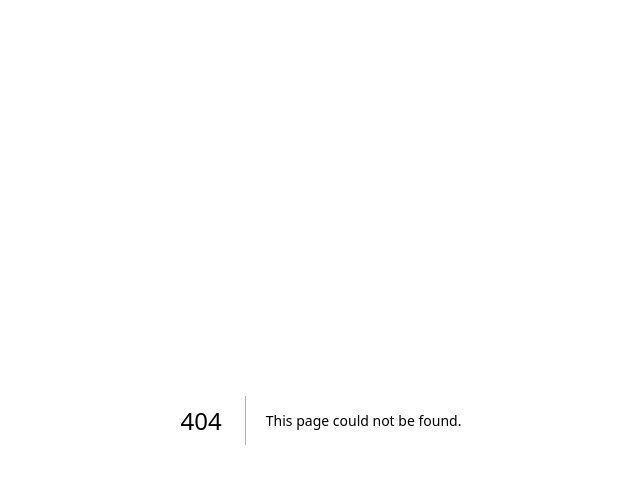
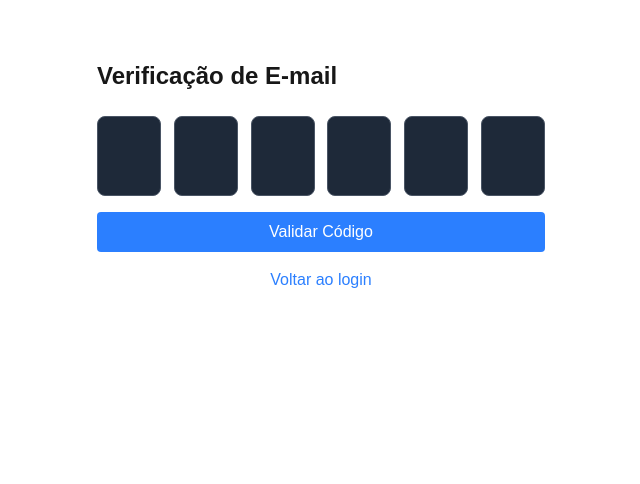
Before and after one commit to paulorogeriopb/template-admin-reactjs, a Next.js app: page /auth/verify-email in a window 1280 px wide. Before the commit this address had no page. Shown: the top 484 px of the page, without its empty margins (319-959 px from the left). Built offline with nearby package versions, Linux system fonts and the light colour scheme.

Commit message:
finalização da autenticação

```diff
--- a/src/app/auth/register/page.tsx
+++ b/src/app/auth/register/page.tsx
@@ -2,7 +2,7 @@
 
 import { useState } from "react";
 import { useRouter } from "next/navigation";
-import instance from "@/services/api";
+import publicApi from "@/services/publicApi";
 import { useForm } from "react-hook-form";
 import { yupResolver } from "@hookform/resolvers/yup";
 import * as yup from "yup";
@@ -39,7 +39,6 @@ export default function RegisterPage() {
   const router = useRouter();
   const [loading, setLoading] = useState(false);
   const [error, setError] = useState<string | null>(null);
-  const [success, setSuccess] = useState<string | null>(null);
   const [showPassword, setShowPassword] = useState(false);
 
   const {
@@ -57,7 +56,7 @@ export default function RegisterPage() {
   const password = watch("password", "");
   const email = watch("email", "");
 
-  // Critérios da senha
+  // Critérios da senha (para feedback visual)
   const rules = [
     {
       id: 1,
@@ -93,10 +92,11 @@ export default function RegisterPage() {
 
   const pendingRules = rules.filter((rule) => !rule.test(password));
 
+  // Verifica se o email já existe
   const checkEmailExists = async () => {
     if (!email) return;
     try {
-      const response = await instance.post("/auth/check-email", { email });
+      const response = await publicApi.post("/auth/check-email", { email });
       if (response.data.exists) {
         setFormError("email", {
           type: "manual",
@@ -104,17 +104,18 @@ export default function RegisterPage() {
         });
       }
     } catch (err) {
-      // não bloqueia formulário
+      console.warn("Falha ao verificar e-mail:", err);
     }
   };
 
+  // Submissão do formulário
   const onSubmit = async (data: FormData) => {
     setLoading(true);
     setError(null);
 
     try {
-      const response = await instance.post("/auth/register", data);
-      setSuccess(response.data.message || "Cadastro realizado com sucesso!");
+      await publicApi.post("/auth/register", data);
+      router.push(`/auth/verify-email?email=${encodeURIComponent(data.email)}`);
     } catch (err: unknown) {
       if (err instanceof AxiosError) {
         const data = err.response?.data;
@@ -137,17 +138,6 @@ export default function RegisterPage() {
     <div className="max-w-md mx-auto mt-10">
       <h1 className="text-2xl font-bold mb-6">Registrar</h1>
 
-      {success ? (
-        <div className="text-center mt-6">
-          <p className="text-green-600 mb-4">{success}</p>
-          <Link
-            href="/auth/login"
-            className="inline-block px-6 py-3 bg-blue-500 text-white rounded hover:bg-blue-600"
-          >
-            Voltar
-          </Link>
-        </div>
-      ) : (
       <form onSubmit={handleSubmit(onSubmit)} className="space-y-4">
         {error && <p className="text-red-500">{error}</p>}
 
@@ -159,9 +149,7 @@ export default function RegisterPage() {
             {...register("name")}
             className="w-full p-3 rounded-xl bg-gray-800 text-white border border-gray-600 focus:outline-none focus:ring-2 focus:ring-blue-500"
           />
-            {errors.name && (
-              <p className="text-red-500">{errors.name.message}</p>
-            )}
+          {errors.name && <p className="text-red-500">{errors.name.message}</p>}
         </div>
 
         {/* E-mail */}
@@ -190,7 +178,7 @@ export default function RegisterPage() {
           <button
             type="button"
             onClick={() => setShowPassword(!showPassword)}
-              className="absolute right-3 mt-4  text-gray-400 hover:text-gray-100"
+            className="absolute right-3 mt-4 text-gray-400 hover:text-gray-100"
           >
             {showPassword ? (
               <AiOutlineEyeInvisible size={20} />
@@ -247,16 +235,13 @@ export default function RegisterPage() {
           {loading ? "Cadastrando..." : "Cadastrar"}
         </button>
       </form>
-      )}
 
-      {!success && (
       <p className="mt-4 text-center">
         Já tem uma conta?{" "}
-          <Link href="/auth/login" className="text-blue-500 hover:underline">
-            Entrar
+        <Link href="/auth/login">
+          <span className="text-blue-500 hover:underline">Entrar</span>
         </Link>
       </p>
-      )}
     </div>
   );
 }
--- /dev/null
+++ b/src/app/auth/verify-email/page.tsx
@@ -0,0 +1,145 @@
+"use client";
+
+import { useState, useRef, useEffect } from "react";
+import { useRouter, useSearchParams } from "next/navigation";
+import publicApi from "@/services/publicApi";
+import { AxiosError } from "axios";
+
+export default function VerifyEmailPage() {
+  const router = useRouter();
+  const searchParams = useSearchParams();
+  const email = searchParams.get("email") || "";
+
+  const [code, setCode] = useState(Array(6).fill(""));
+  const [loading, setLoading] = useState(false);
+  const [error, setError] = useState<string | null>(null);
+  const [success, setSuccess] = useState<string | null>(null);
+
+  const inputsRef = useRef<Array<HTMLInputElement | null>>([]);
+
+  // Manipulação dos inputs
+  const handleChange = (
+    e: React.ChangeEvent<HTMLInputElement>,
+    idx: number
+  ) => {
+    const val = e.target.value;
+    if (/^\d*$/.test(val)) {
+      const newCode = [...code];
+      newCode[idx] = val.slice(-1);
+      setCode(newCode);
+      setError(null); // limpa erro ao digitar novamente
+      if (val && idx < 5) inputsRef.current[idx + 1]?.focus();
+    }
+  };
+
+  const handleKeyDown = (
+    e: React.KeyboardEvent<HTMLInputElement>,
+    idx: number
+  ) => {
+    if (e.key === "Backspace" && !code[idx] && idx > 0) {
+      inputsRef.current[idx - 1]?.focus();
+    }
+  };
+
+  const handlePaste = (e: React.ClipboardEvent<HTMLInputElement>) => {
+    e.preventDefault();
+    const paste = e.clipboardData.getData("Text").trim().slice(0, 6);
+    if (/^\d{1,6}$/.test(paste)) {
+      const newCode = paste.split("");
+      setCode([...Array(6)].map((_, i) => newCode[i] || ""));
+      inputsRef.current[Math.min(paste.length, 5)]?.focus();
+    }
+  };
+
+  // Validação automática do código quando completo
+  useEffect(() => {
+    const codeStr = code.join("").trim();
+    if (codeStr.length === 6 && email && !success) {
+      const timer = setTimeout(() => validateCode(codeStr), 500); // debounce
+      return () => clearTimeout(timer);
+    }
+  }, [code, email, success]);
+
+  // Função de validação do código
+  const validateCode = async (codeStr: string) => {
+    if (!email) {
+      setError("Email não fornecido.");
+      return;
+    }
+
+    setLoading(true);
+    setError(null);
+    try {
+      const response = await publicApi.post("/auth/verify-email-code", {
+        email,
+        code: codeStr,
+      });
+      setSuccess(response.data.message || "E-mail verificado com sucesso!");
+      setTimeout(() => router.push("/auth/login"), 2000);
+    } catch (err: unknown) {
+      if (err instanceof AxiosError) {
+        const data = err.response?.data;
+        setError(data?.message || "Código inválido ou expirado.");
+      } else if (err instanceof Error) {
+        setError(err.message);
+      } else {
+        setError("Erro desconhecido.");
+      }
+      // mantém o código digitado
+    } finally {
+      setLoading(false);
+    }
+  };
+
+  return (
+    <div className="max-w-md mx-auto mt-10">
+      <h1 className="text-2xl font-bold mb-6">Verificação de E-mail</h1>
+
+      {success ? (
+        <p className="text-green-600 text-center">{success}</p>
+      ) : (
+        <>
+          {error && <p className="text-red-500 mb-4">{error}</p>}
+
+          <div className="flex justify-between space-x-2 mb-4">
+            {code.map((num, idx) => (
+              <input
+                key={idx}
+                type="text"
+                maxLength={1}
+                value={num}
+                ref={(el) => (inputsRef.current[idx] = el)}
+                onChange={(e) => handleChange(e, idx)}
+                onKeyDown={(e) => handleKeyDown(e, idx)}
+                onPaste={handlePaste}
+                className={`w-16 h-20 text-center text-4xl rounded-lg bg-gray-800 text-white border ${
+                  error ? "border-red-500" : "border-gray-600"
+                } focus:outline-none focus:ring-2 focus:ring-blue-500 transition-all duration-300`}
+              />
+            ))}
+          </div>
+
+          <button
+            type="button"
+            onClick={() => validateCode(code.join(""))}
+            disabled={loading || code.join("").length !== 6}
+            className="w-full py-2 bg-blue-500 text-white rounded hover:bg-blue-600"
+          >
+            {loading ? "Validando..." : "Validar Código"}
+          </button>
+        </>
+      )}
+
+      {!success && (
+        <div className="mt-4 text-center">
+          <button
+            onClick={() => router.push("/auth/login")}
+            className="text-blue-500 hover:underline"
+          >
+            Voltar ao login
+          </button>
+        </div>
+      )}
+    </div>
+  );
+}
--- /dev/null
+++ b/src/services/publicApi.tsx
@@ -0,0 +1,8 @@
+import axios, { AxiosInstance } from "axios";
+
+const publicApi: AxiosInstance = axios.create({
+  baseURL: "http://192.168.100.198:8592/api/v1",
+  headers: { "Content-Type": "application/json" },
+});
+
+export default publicApi;
```
Lines whose indentation alone changed are shown as unchanged.
